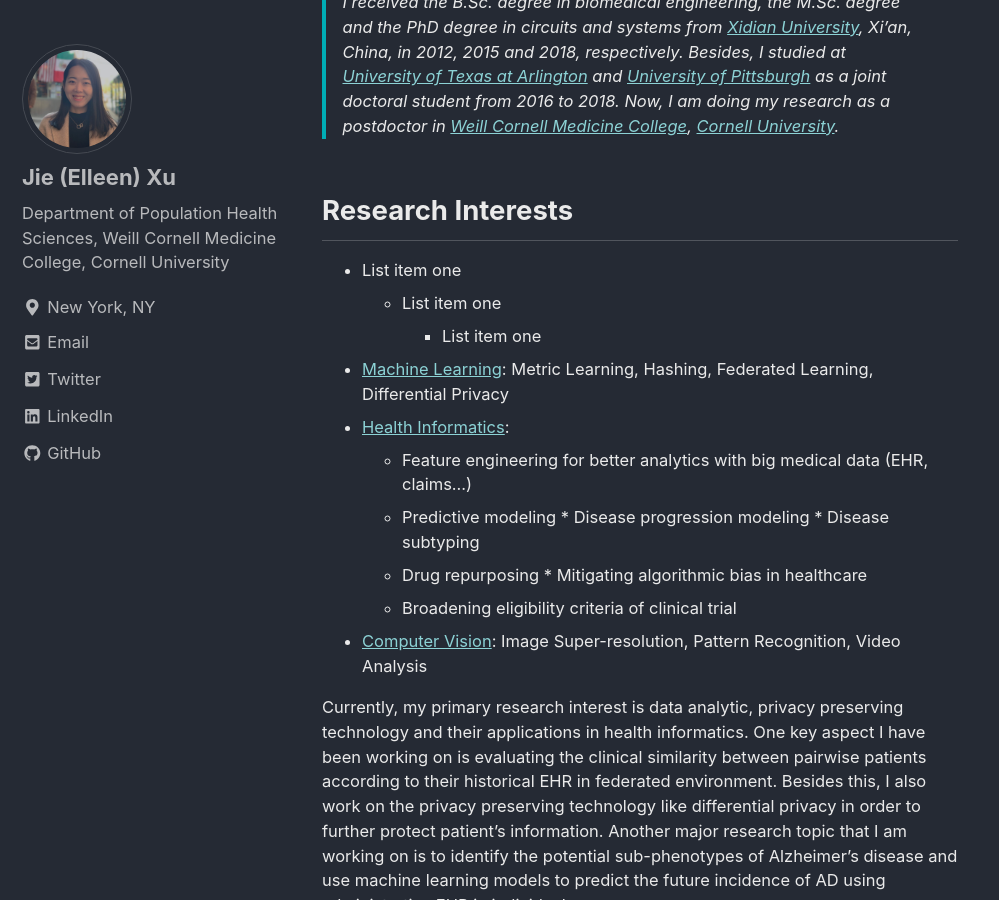
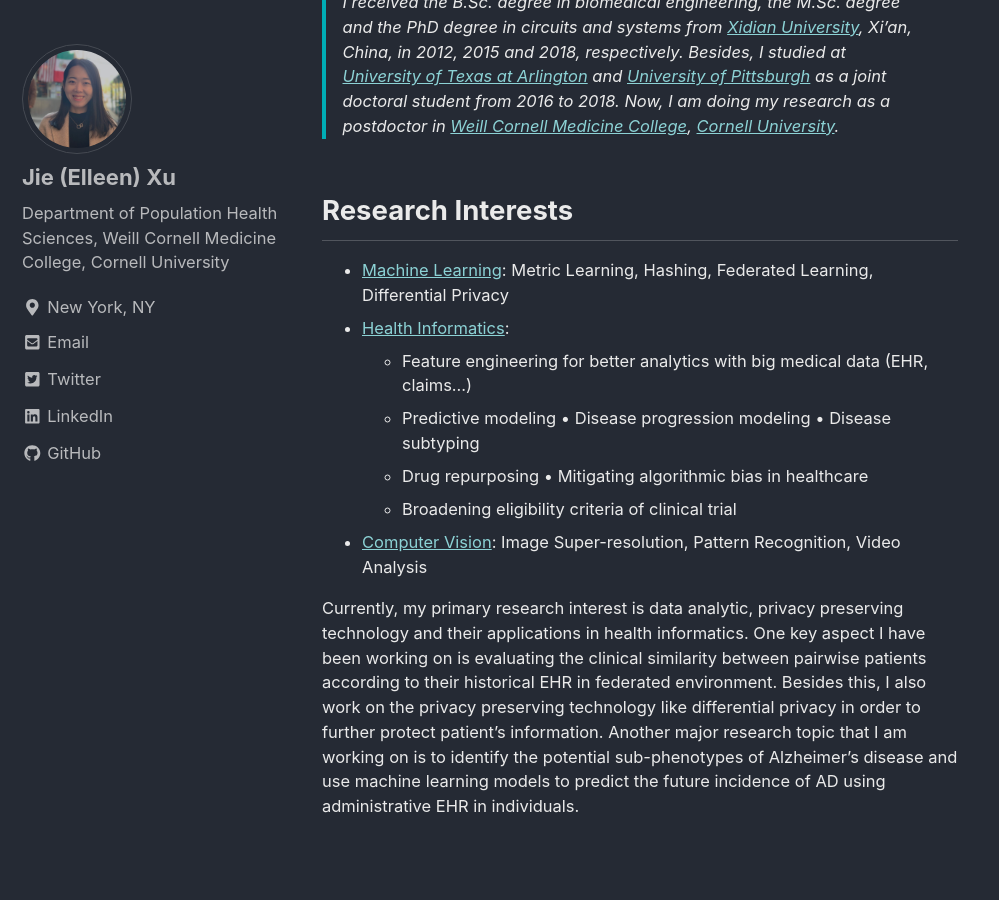
Before and after one commit to jxu1015/jxu1015.github.io, a Jekyll site: the page built from _pages/about.md, in a window 1280 px wide and 900 px high, scrolled down 651 px. Shown: the whole window, without its empty margins (0-999 px from the left). Built offline with Jekyll 4.4.1, drawn with Linux system fonts in a browser that asks for light colours; nearby versions of some CDN libraries; a script that is not in the unit is left out.

Commit message:
Update about.md

```diff
--- a/_pages/about.md
+++ b/_pages/about.md
@@ -11,14 +11,11 @@
 {: .small}
 
 ## Research Interests
-  * List item one
-      * List item one
-          * List item one
 * [Machine Learning](https://en.wikipedia.org/wiki/Machine_learning): Metric Learning, Hashing, Federated Learning, Differential Privacy
 * [Health Informatics](https://en.wikipedia.org/wiki/Health_informatics):
     * Feature engineering for better analytics with big medical data (EHR, claims...)
-    * Predictive modeling * Disease progression modeling * Disease subtyping
-    * Drug repurposing * Mitigating algorithmic bias in healthcare
+    * Predictive modeling         • Disease progression modeling        • Disease subtyping
+    * Drug repurposing       • Mitigating algorithmic bias in healthcare
     * Broadening eligibility criteria of clinical trial
 * [Computer Vision](https://en.wikipedia.org/wiki/Computer_vision): Image Super-resolution, Pattern Recognition, Video Analysis
 {: .small}
```
